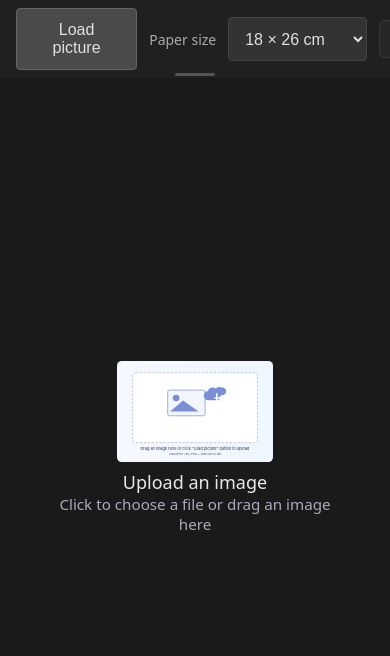
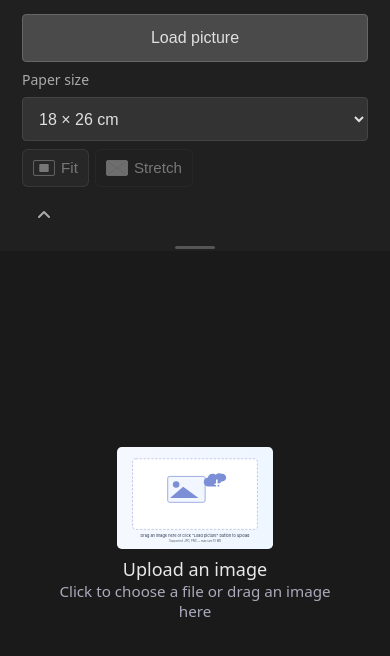
Before and after one commit to edoardo90/picture-to-canvas, a React (Vite) app: page / in a window 390 px wide. Shown: the top 656 px of the page. Built offline with nearby package versions, Linux system fonts and the light colour scheme.

Commit message:
responsive

```diff
--- a/src/App.css
+++ b/src/App.css
@@ -129,17 +129,21 @@
   align-items: center;
   padding: 0.5rem 1rem;
   justify-content: space-between;
+  flex-wrap: wrap;
 }
 
 .app__toolbar-left-group {
   display: flex;
   align-items: center;
   gap: 0.75rem;
+  flex: 1 1 auto;
+  flex-wrap: wrap;
 }
 
 .app__toolbar-right-group {
   display: flex;
   align-items: center;
+  flex: 0 0 auto;
 }
 
 .app__toolbar-resize-handle {
@@ -369,6 +373,96 @@
 .app__segment { padding: 6px 10px; }
 .app__segment svg { width: 28px; height: 20px }
 
+/* Responsive: adapt toolbar and controls for phones/tablets */
+@media (max-width: 720px) {
+  .app__toolbar {
+    padding: 8px 10px;
+  }
+  .app__toolbar-content {
+    flex-direction: column;
+    gap: 8px;
+    align-items: stretch;
+  }
+  .app__toolbar-left-group, .app__toolbar-right-group {
+    transform: none !important;
+    display: flex;
+    width: 100%;
+    justify-content: space-between;
+    align-items: center;
+    gap: 8px;
+  }
+  .app__load-button, .app__style-button, .app__swap-button {
+    min-width: 0;
+    width: auto;
+    flex: 1 1 auto;
+  }
+
+  /* Center label/icon inside the load button on narrow screens */
+  .app__load-button {
+    display: inline-flex;
+    align-items: center;
+    justify-content: center;
+    padding: 12px 16px;
+    font-size: 1rem;
+    white-space: nowrap;
+    text-align: center;
+  }
+
+  /* Make the load button larger on mobile to avoid overflow */
+  .app__load-button {
+    min-width: 120px;
+    min-height: 48px;
+  }
+  .app__paper-size-select {
+    width: 100%;
+    flex: 1 1 auto;
+  }
+  .app__custom-size-inputs {
+    display: flex;
+    gap: 8px;
+    align-items: center;
+  }
+  .app__segmented-control { gap: 6px; }
+  .app__segment { padding: 10px; font-size: 0.95rem; }
+  .app__segment-label { display: inline-block }
+  .app__segment-sub { display: none }
+  /* Make Points Style always reachable on mobile with a floating button */
+  .app__style-button {
+    position: fixed;
+    right: 12px;
+    bottom: 12px;
+    z-index: 400;
+    border-radius: 999px;
+    padding: 10px 12px;
+    min-width: 48px;
+    min-height: 48px;
+    box-shadow: 0 6px 18px rgba(0,0,0,0.4);
+  }
+}
+
+@media (max-width: 420px) {
+  .app__toolbar { padding: 6px; }
+  .app__toolbar-content { gap: 6px }
+  .app__toolbar-left-group { flex-direction: column; align-items: stretch }
+  .app__segment { display: flex; justify-content: center; gap: 6px }
+  .app__segment svg { width: 22px; height: 16px }
+  .app__paper-dims { display: none }
+  .app__custom-size-inputs { flex-direction: row; }
+  .app__load-button, .app__style-button { padding: 10px; }
+  .app__point-overlay { touch-action: none; }
+
+  /* On very narrow devices, let the load button span full width */
+  .app__load-button { width: 100%; box-sizing: border-box }
+}
+
+/* Hide Points Style button entirely on small devices (smaller than iPad) */
+@media (max-width: 768px) {
+  .app__style-button {
+    display: none !important;
+    visibility: hidden !important;
+  }
+}
+
 /* ── Paper rect ── */
 
 .app__paper-rect {
```
